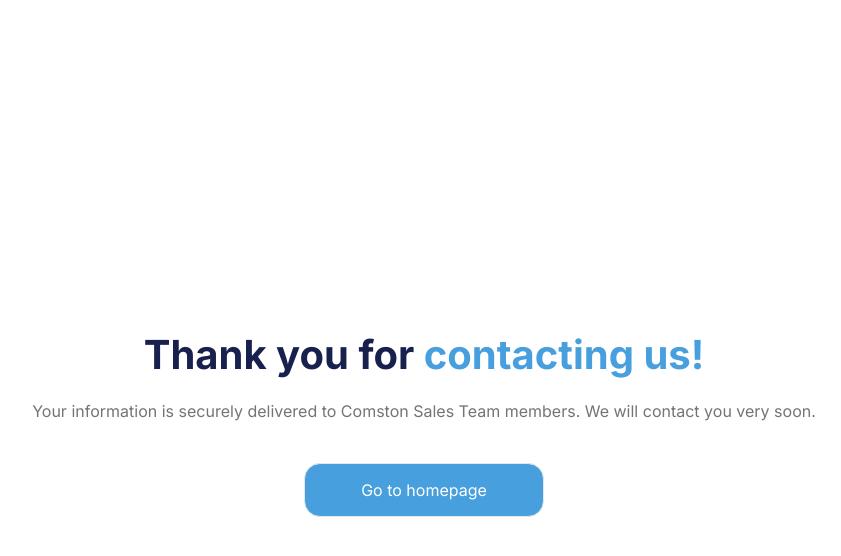
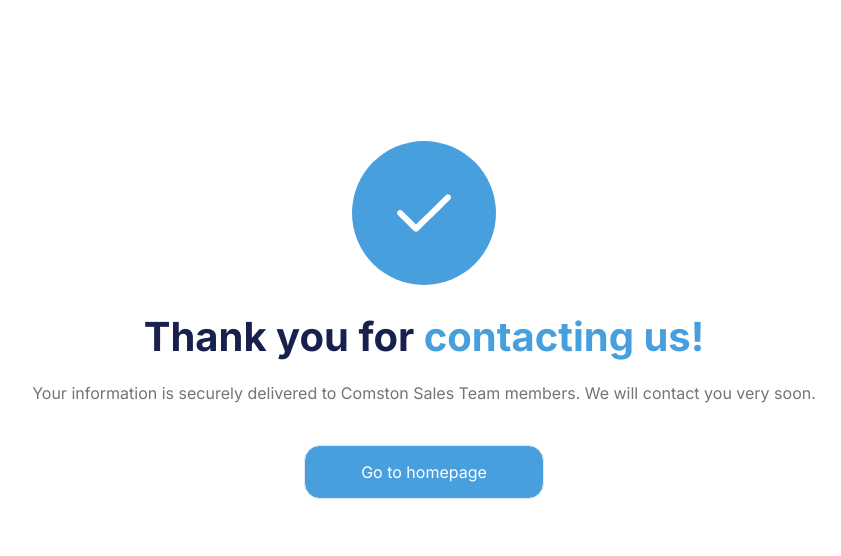
Before and after one commit to ziyodbek0300/comston-web-ssr, a Next.js app: page /final-page/FinalPage in a window 1280 px wide. Shown: the top 556 px of the page, without its empty margins (216-1057 px from the left). Built offline with nearby package versions, Linux system fonts and the light colour scheme.

Commit message:
final page

```diff
--- a/pages/final-page/FinalPage.jsx
+++ b/pages/final-page/FinalPage.jsx
@@ -1,16 +1,16 @@
 import React from "react";
 import Image from "next/image";
-import tick from "../../public/final-page images/Vector 41.png";
+import Tick from "../../public/final-page images/Vector 41.png";
 import Button from "/components/button";
 
 export default function FinalPage() {
   return (
     <div
-      style={{ height: "100vh" }}
+      style={{ height: "80vh" }}
       className="container flex flex-col items-center justify-center"
     >
-      <div className="finalPage__img ">
-        <Image className="tick-img" src={tick} alt={"tick"} />
+      <div className="bg-blue-550 rounded-full h-36 mb-6 w-36 flex items-center justify-center">
+        <Image className="tick-img" src={Tick} alt={"tick"} />
       </div>
       <h1 className="text-40-56-700">
         Thank you for{" "}
```
